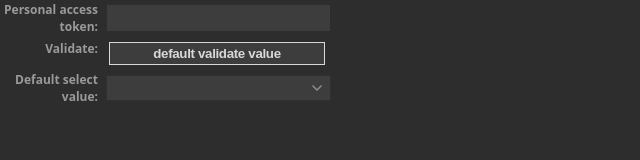
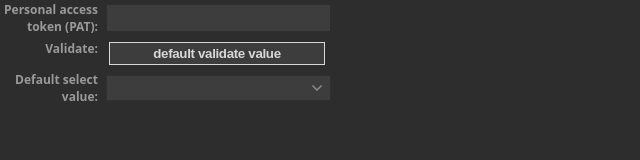
Before and after one commit to Duboox/streamdeck-smartThings-Integration, a website with bundled scripts: page com.duboox.streamdeck.smartthings.sdPlugin/public/property-inspector.html in a window 1280 px wide. Shown: the full height of the page, 0-640 px from the left. Built offline with nearby package versions, Linux system fonts and the light colour scheme.

```diff
--- a/com.duboox.streamdeck.smartthings.sdPlugin/public/property-inspector.html
+++ b/com.duboox.streamdeck.smartthings.sdPlugin/public/property-inspector.html
@@ -9,7 +9,7 @@
     <body>
         <div class="sdpi-wrapper" id="mainSettings">
             <div class="sdpi-item">
-                <div class="sdpi-item-label host-label">Personal access token</div>
+                <div class="sdpi-item-label host-label">Personal access token (PAT)</div>
                 <input class="sdpi-item-value" type="text" id="accesstoken">
             </div>
             <div class="sdpi-item">
```
